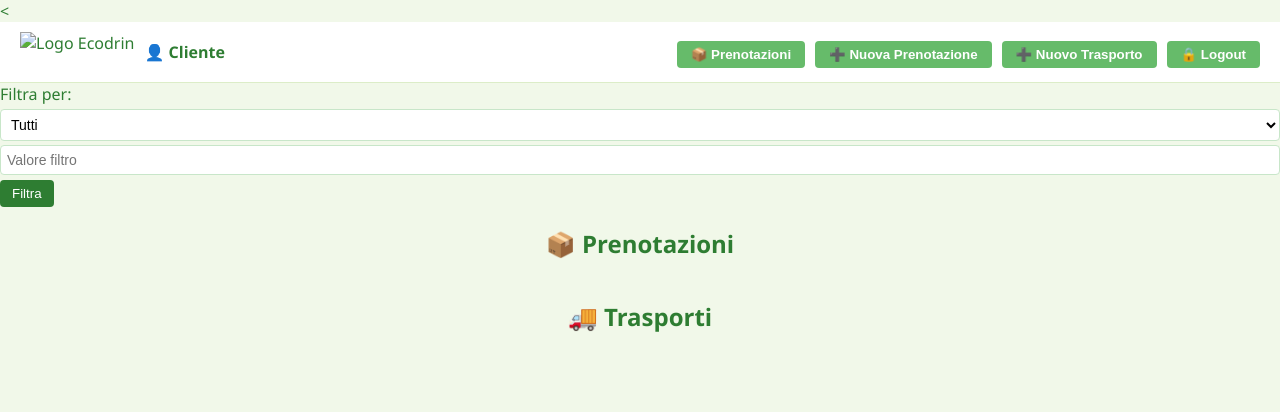
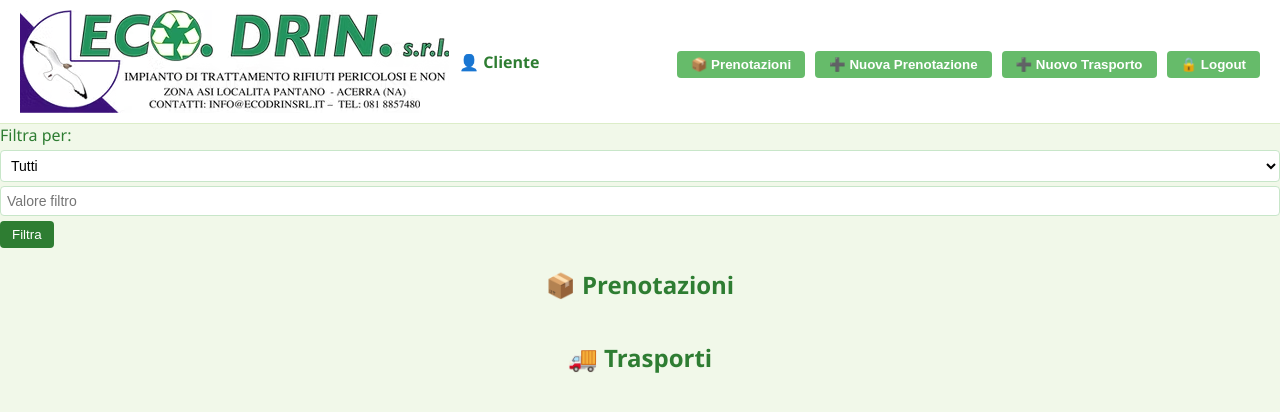
Before and after one commit to ciccla/ecodrin-app-definitiva, a website: page frontend-cliente/dashboard.html in a window 1280 px wide. Drawn offline with Linux system fonts and the light colour scheme; no server answers.

Commit message:
Fix percorso logo: aggiornato middleware static e path immagini nei file HTML

```diff
--- a/backend/server.js
+++ b/backend/server.js
@@ -44,7 +44,7 @@ app.use(session({
 // ------------------------ STATIC ------------------------
 app.use('/cliente', express.static(path.join(__dirname, '../frontend-cliente')));
 app.use('/impianto', express.static(path.join(__dirname, '../frontend-impianto')));
-app.use('/public', express.static(path.join(__dirname, 'public')));
+app.use(express.static(path.join(__dirname, 'public')));
 
 // ------------------------ TEST ------------------------
 app.get('/', (req, res) => {
--- a/frontend-cliente/dashboard.html
+++ b/frontend-cliente/dashboard.html
@@ -8,10 +8,10 @@
 </head>
 <body>
 
-<<header style="background: white; padding: 10px 20px; border-bottom: 1px solid #dcedc8;">
+<header style="background: white; padding: 10px 20px; border-bottom: 1px solid #dcedc8;">
   <div style="display: flex; align-items: center; justify-content: space-between;">
     <div class="logo-utente" style="display: flex; align-items: center; gap: 10px;">
-      <img src="img/ecodrin.png" alt="Logo Ecodrin" style="height: 40px;" />
+      <img src="/img/logo.png" alt="Logo Ecodrin" />
       <span id="nome-utente" style="font-weight: bold; color: var(--accent);">👤 Cliente</span>
     </div>
     <div class="nav-buttons" style="display: flex; gap: 10px;">
```
Also changed, not shown: frontend-impianto/dashboard-trasporti.html (+1 -1 lines), frontend-impianto/dashboard.html (+1 -1 lines), frontend-impianto/statistiche.html (+1 -1 lines), frontend-impianto/utenti.html (+1 -1 lines).
